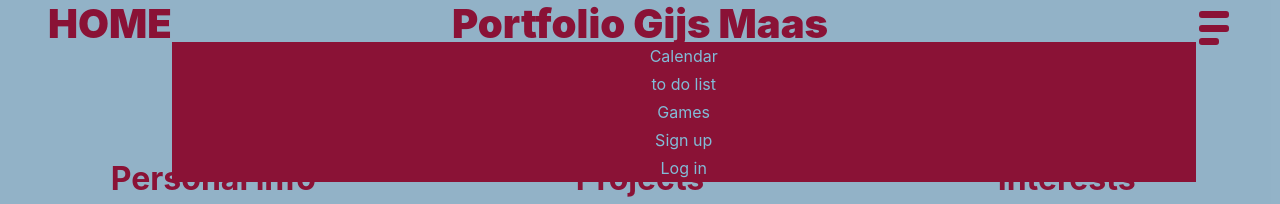
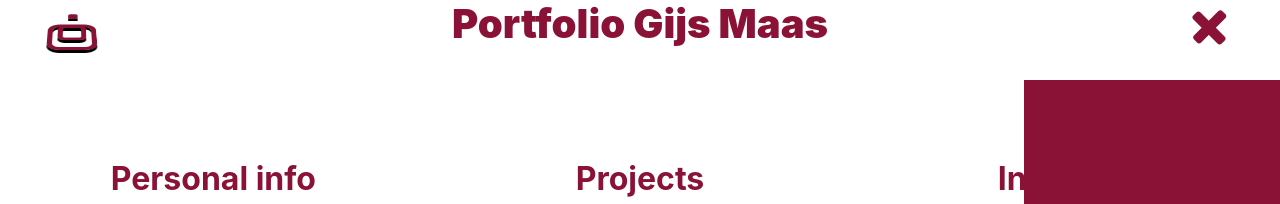
Before and after one commit to gijsmaas82/homeApp-client, a React (Create React App) app: page / in a window 1280 px wide. Both pictures are taken after a click on the element 1208 px from the left and 41 px from the top of the page. Shown: the top 204 px of the page. Built offline with nearby package versions, Linux system fonts and the light colour scheme; grey boxes are pictures that could not be loaded.

Commit message:
Make menu appear and animated a cross to close the menu

```diff
--- a/src/components/Header/Header.js
+++ b/src/components/Header/Header.js
@@ -9,41 +9,43 @@ export default class Header extends Component {
   render() {
 
     return (
+      <div>
       <div className="header">
         <div className="header__logo">
           <Link to="/" className="header__logo__link">
-            <h1>HOME</h1>
-            {/* <img
-              src="https://i.ibb.co/p1qJtsy/Logo.png"
-              alt="Home button"
-              className="header__logo__link__image"
-            /> */}
+            <div className="header__logo__link__homeBtn">
+              <span></span>
+              <span></span>
+              <span></span>
+            </div>
           </Link>
         </div>
+
+        <div className="header__burger" onClick={this.props.toggleMenu}>
+          <div className="header__burger__top"></div>
+          <div className="header__burger__middle"></div>
+          <div className="header__burger__bottom"></div>
+        </div>
+      </div>
         {this.props.menuVisible &&
-          <div className="header__menu">
-            <div className="header__menu__item">
+          <div className="menu">
+            <div className="menu__item">
               <Link to="/calendar">Calendar</Link>
             </div>
-            <div className="header__menu__item">
+            <div className="menu__item">
               <Link to="/todolist">to do list</Link>
             </div>
-            <div className="header__menu__item">
+            <div className="menu__item">
               <Link to="/games">Games</Link>
             </div>
-            <div className="header__menu__item">
+            <div className="menu__item">
               <Link to="/signup">Sign up</Link>
             </div>
-            <div className="header__menu__item">
+            <div className="menu__item" >
               <Link to="/login">Log in</Link>
             </div>
           </div>
         }
-        <div className="header__burger" onClick={this.props.openMenu}>
-          <div className="header__burger__top"></div>
-          <div className="header__burger__middle"></div>
-          <div className="header__burger__bottom"></div>
-        </div>
 
 
         {/* <Navbar  collapseOnSelect expand="lg" bg="dark" variant="dark">
--- a/src/components/Header/HeaderContainer.js
+++ b/src/components/Header/HeaderContainer.js
@@ -7,8 +7,16 @@ class HeaderContainer extends Component {
     menuVisible: false
   }
 
-  openMenu = () => {
-    this.setState({ menuVisible: !this.state.menuVisible})
+  toggleMenu = (e) => {
+    console.log(e.currentTarget.classList.value)
+    if (e.currentTarget.classList.value === "header__burger") {
+      e.currentTarget.classList.add('open')
+      this.setState({ menuVisible: !this.state.menuVisible})
+    } else {
+      e.currentTarget.classList.remove('open')
+      this.setState({ menuVisible: !this.state.menuVisible})
+    }
+
   }
 
   render() {
@@ -16,7 +24,7 @@ class HeaderContainer extends Component {
       <div>
         <Header
         menuVisible={this.state.menuVisible}
-        openMenu={this.openMenu}
+        toggleMenu={this.toggleMenu}
         user={this.props.user}
        />
       </div>
--- a/src/scss/_header.scss
+++ b/src/scss/_header.scss
@@ -11,15 +11,51 @@
   &__logo {
     margin-left: 3rem;
 
-    h1 {
-      color: $second-color;
-      font-weight: 900;
+    &__link {
+      &__homeBtn {
+        position: relative;
+        width: 3rem;
+        height: 3rem;
+        transform-style: preserve-3d;
+        transform: perspective(500px) rotateX(60deg);
+
+        span {
+          position: absolute;
+          display: block;
+          border: 5px solid $second-color;
+          box-shadow: 0 5px 0 black,
+                      inset 0 5px 0 black;
+          box-sizing: border-box;
+          border-radius: 25%;
+          animation: homeButton 3s ease-in-out infinite;
+
+          &:nth-child(1) {
+            top: 0px;
+            left: 0px;
+            bottom: 0px;
+            right: 0px;
+            animation-delay: 0s;
+          }
+
+          &:nth-child(2) {
+            top: 10px;
+            left: 10px;
+            bottom: 10px;
+            right: 10px;
+            animation-delay: 1s;
+          }
+
+          &:nth-child(3) {
+            top: 20px;
+            left: 20px;
+            bottom: 20px;
+            right: 20px;
+            animation-delay: 2s;
           }
         }
 
-  &__logo__link__image {
-    height: 3rem;
-    width: 3rem;
+      }
+    }
   }
 
   &__burger {
@@ -69,17 +105,43 @@
     &__bottom:hover {
       background-color: $prime-color;
     }
+
+    &.open {
+      position: relative;
+      // transform-style: preserve-3d;
+      // transform: perspective(500px) rotateX(30deg);
+
+      div {
+        width: 40px;
+        border: solid 5px $second-color;
+
+        &:nth-child(1) {
+          transform: rotate(-45deg) translateY(11px) translateX(-10px);
         }
 
-  &__menu {
-    width: 90vw;
-    margin-top: 21vh;
+        &:nth-child(2) {
+          transform: rotate(45deg);
+        }
+
+        &:nth-child(3) {
+          visibility: hidden;
+        }
+      }
+    }
+  }
+}
+
+.menu {
+  position: fixed;
+  width: 20vw;
+  height: 80vh;
+  margin-left: 80vw;
+  margin-top: 10vh;
   display: flex;
   flex-direction: column;
   align-items: center;
   justify-content: center;
   background-color: $second-color;
-    @include menu-drop;
 
   &__item a {
     text-decoration: none;
@@ -92,4 +154,12 @@
     border: solid $second-color 2px;
   }
 }
+
+@keyframes homeButton {
+  0%, 100% {
+    transform: translateY(-25px);
   }
+  50% {
+    transform: translateY(25px)
+  }
+}
--- a/src/scss/_homePage.scss
+++ b/src/scss/_homePage.scss
@@ -9,23 +9,25 @@
     'bottom bottom bottom'
   ;
   grid-gap: 0;
-  background-color: $background-color;
   text-align: center;
 
   h1 {
     color: $second-color;
     font-weight: 900;
+    animation: grow 2s ease-in-out;
   }
 
   h2 {
     color: $second-color;
     font-weight: 700;
+    animation: grow 2s ease-in-out;
   }
 
   a {
     text-decoration: none;
     color: $second-color;
     font-weight: 700;
+    animation: grow 2s ease-in-out;
   }
 
   &__title {
@@ -53,7 +55,6 @@
     &.open {
       width: 45vw;
       margin-left: 10vw;
-      animation: grow 2s ease-in-out;
     }
 
   }
@@ -76,8 +77,6 @@
 
     &.open {
       width: 45vw;
-      margin-left: 10vw;
-      animation: grow 2s ease-in-out;
     }
   }
 
@@ -99,8 +98,7 @@
 
     &.open {
       width: 45vw;
-      margin-left: 10vw;
-      animation: grow 2s ease-in-out;
+      margin-right: 10vw;
     }
   }
 }
```
Lines whose indentation alone changed are shown as unchanged.
